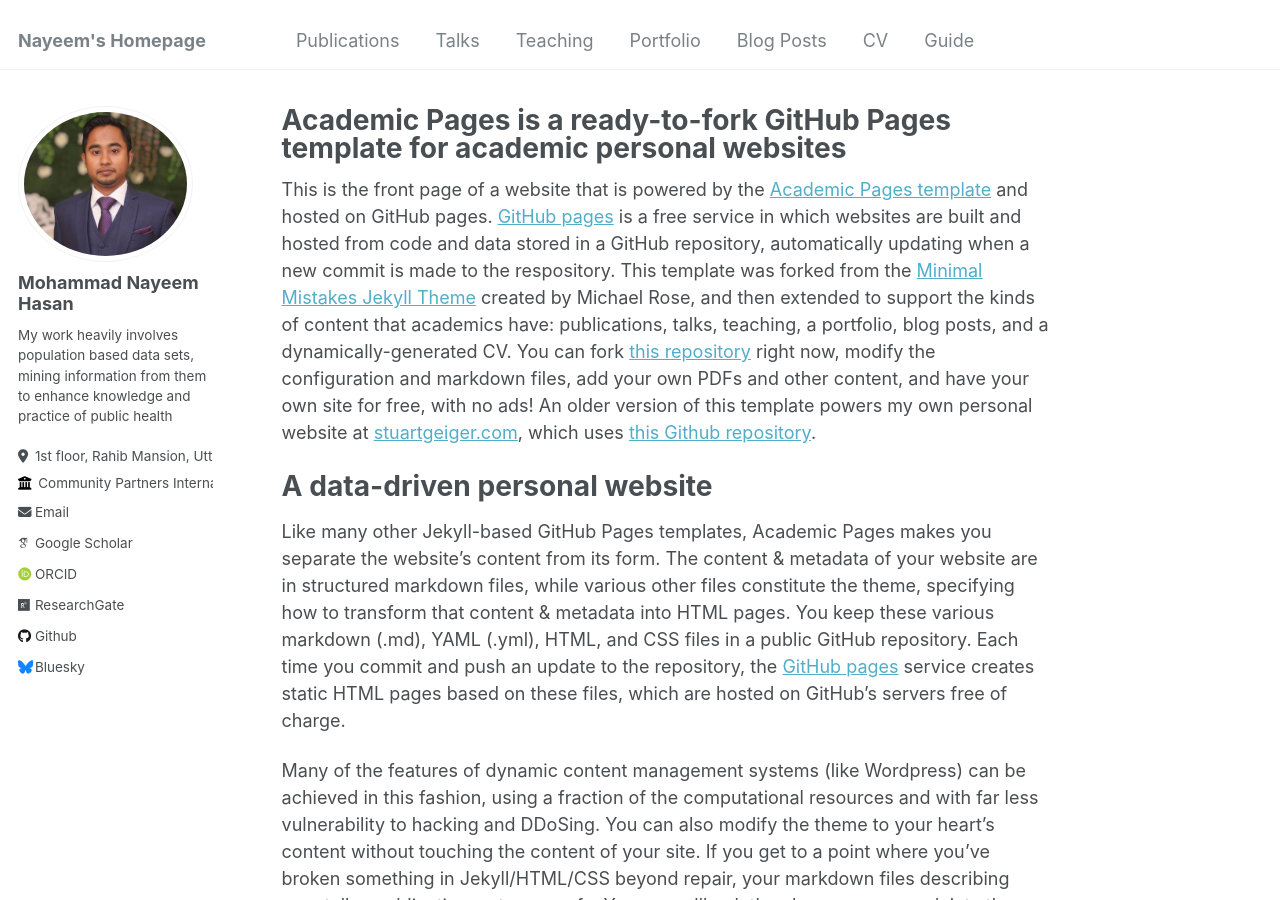
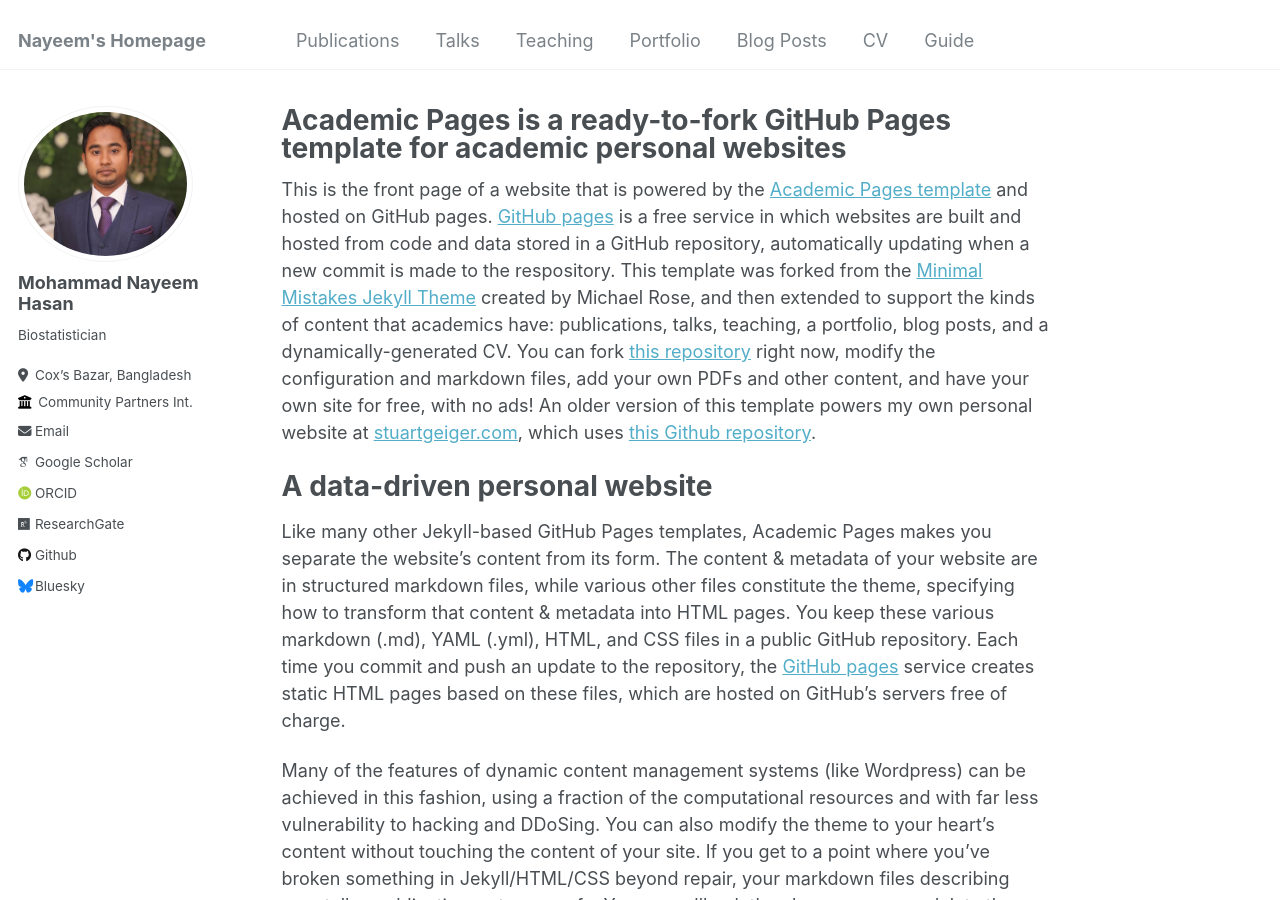
Before and after one commit to nayeemlab/nayeemlab.github.io, a Jekyll site: the page built from _pages/about.md, in a window 1280 px wide and 900 px high. Built offline with Jekyll 4.4.1, drawn with Linux system fonts in a browser that asks for light colours; some web fonts are replaced.

Commit message:
Update _config.yml

```diff
--- a/_config.yml
+++ b/_config.yml
@@ -24,9 +24,9 @@ author:
   avatar           : "profile.jpg"
   name             : "Mohammad Nayeem Hasan"
   pronouns         : # example: "she/her"
-  bio              : "My work heavily involves population based data sets, mining information from them to enhance knowledge and practice of public health"
-  location         : "1st floor, Rahib Mansion, Uttar Dikkul, Cox’s Bazar Sadar, Cox’s Bazar, Bangladesh"
-  employer         : "Community Partners International"
+  bio              : "Biostatistician"
+  location         : "Cox’s Bazar, Bangladesh"
+  employer         : "Community Partners Int."
   uri              : # URL
   email            : "nayeem@ghcxb.org"
 
```
